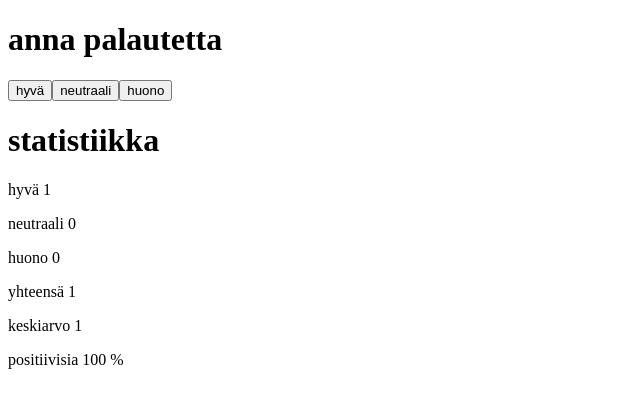
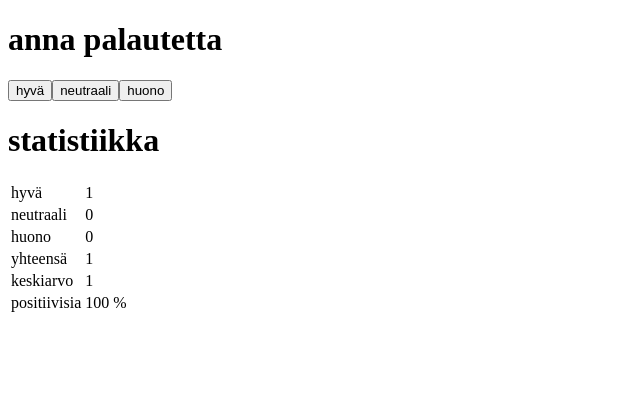
Before and after one commit to mnoora/Full-Stack-2019, a React (Create React App) app in the folder osa1/1.6/: page / in a window 1280 px wide. Both pictures are taken after a click on the button "hyvä". Shown: the top 408 px of the page, without its empty margins (0-640 px from the left). Built offline with nearby package versions, Linux system fonts and the light colour scheme.

Commit message:
1.11 valmis

```diff
--- a/osa1/1.6/src/index.js
+++ b/osa1/1.6/src/index.js
@@ -9,13 +9,17 @@ const Button = (props) => (
 
 const Statistic = (props) => {
   return (
-        <div>
-            <p> {props.text} {props.value} {props.text2} </p>
-        </div>
+    <tr>
+      <td> {props.text} </td>
+      <td> {props.value} {props.text2} </td>
+    </tr>
    )
 }
 const Statistics = (props) => {
-  if( props.good + props.neutral + props.bad == 0){
+  const total = props.good + props.neutral + props.bad
+  const mean = (props.good*1.0 + props.neutral*0 + props.bad*-1)/total
+  const positive = props.good / total *100
+  if( total === 0){
     return(
       <div>
         <p> Ei yhtään palautetta annettu </p>
@@ -23,14 +27,16 @@ const Statistics = (props) => {
     )
   }
   return (
-    <div>
+    <table>
+      <tbody>
         <Statistic text="hyvä" value={props.good} />
         <Statistic text="neutraali" value={props.neutral} />
         <Statistic text="huono" value={props.bad} />
-      <Statistic text="yhteensä" value={props.good + props.neutral + props.bad} />
-      <Statistic text="keskiarvo" value={(props.good*1.0 + props.neutral*0 + props.bad*-1)/(props.good + props.neutral + props.bad)} />
-      <Statistic text="positiivisia" value={props.good / (props.good +props.neutral + props.bad) *100} text2 = "%" />
-    </div>
+        <Statistic text="yhteensä" value={total} />
+        <Statistic text="keskiarvo" value={mean} />
+        <Statistic text="positiivisia" value={positive} text2 = "%" />
+      </tbody>
+    </table>
     )
   }
 const App = () => {
```
Lines whose indentation alone changed are shown as unchanged.
